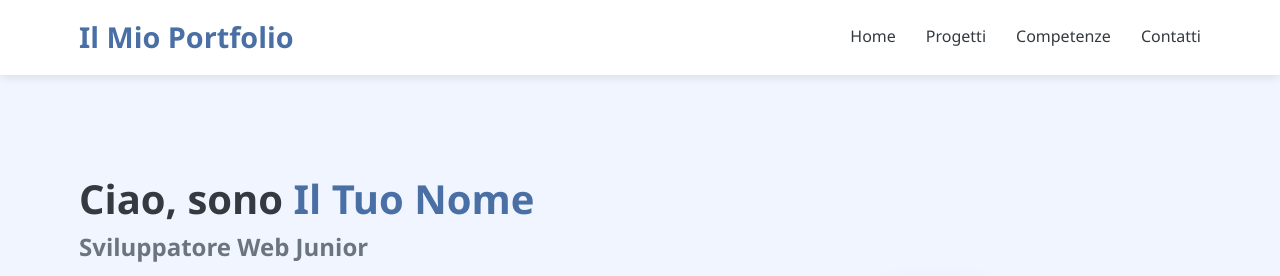
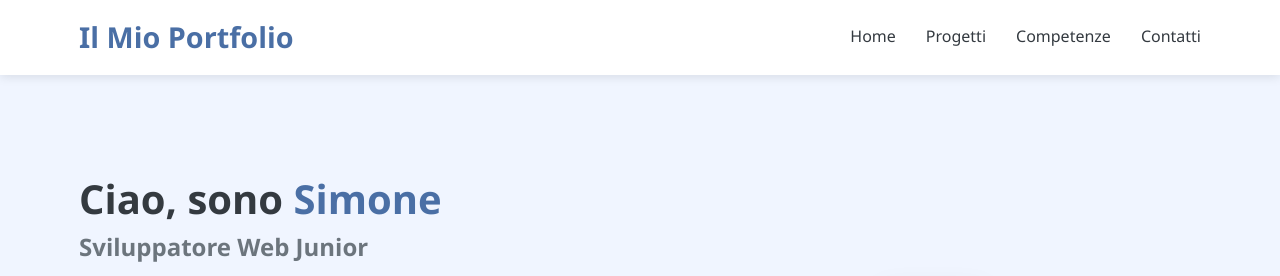
Before and after one commit to vismaras/portfoio-personale, a plain HTML site: page index.html in a window 1280 px wide. Shown: the top 276 px of the page. Drawn offline with Linux system fonts and the light colour scheme.

Commit message:
ho modificato

```diff
--- a/index.html
+++ b/index.html
@@ -32,7 +32,7 @@
     <section id="home" class="hero">
         <div class="container">
             <div class="hero-content">
-                <h2>Ciao, sono <span class="highlight">Il Tuo Nome</span></h2>
+                <h2>Ciao, sono <span class="highlight">Simone</span></h2>
                 <h3>Sviluppatore Web Junior</h3>
                 <p>Benvenuto nel mio portfolio! Qui puoi vedere i miei progetti e le mie competenze.</p>
                 <div class="cta-buttons">
```
